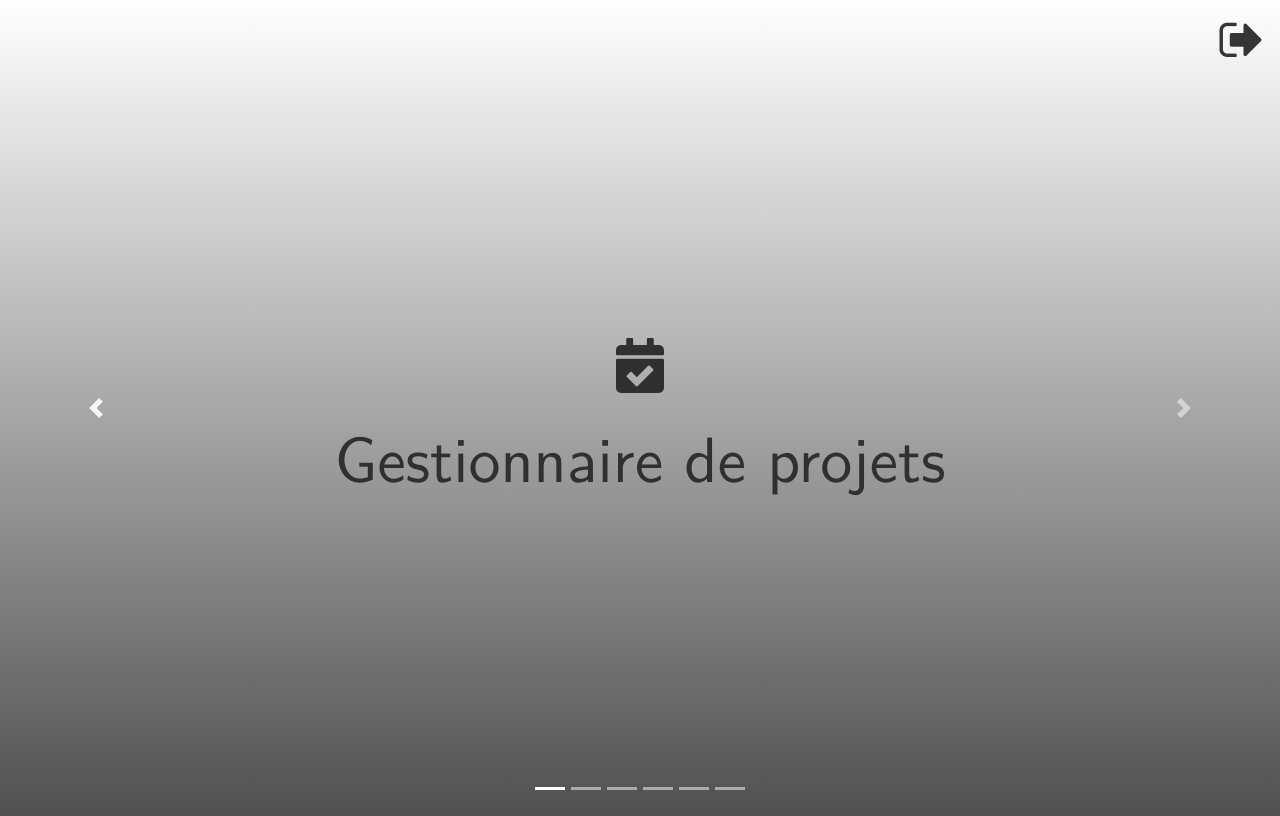
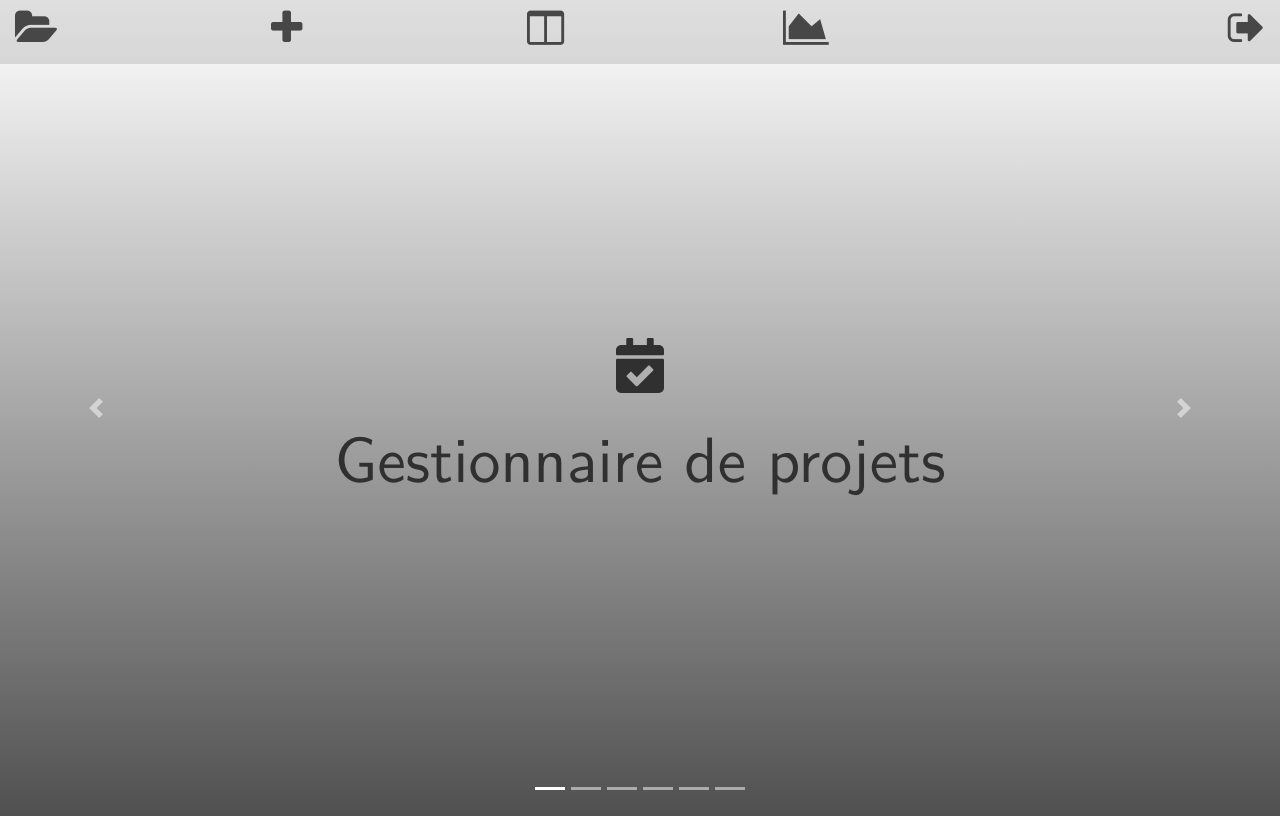
Before and after one commit to houshuanglucie/Web_Group_project, a Django app: page /home/ in a window 1280 px wide. Run offline with Django 3.2, Linux system fonts and the light colour scheme; the visitor is signed in with stand-in values (Sample User, id 1); parts of the project's set-up code (start-up, migrations or seed data) failed here and were passed over; some libraries are stand-ins or nearby versions.

Commit message:
Fix small bugs

```diff
--- a/static/javascript/gantt.js
+++ b/static/javascript/gantt.js
@@ -37,6 +37,8 @@ function initialize_gantt(tasks_by_project){
          n++;
       }
    }
+
+
 }
 
 
@@ -65,6 +67,7 @@ function plot_gantt(){
    timeline = new vis.Timeline(container, null, options);
    timeline.setGroups(groups);
    timeline.setItems(items);
+
 
    // INTERACTIONS
    timeline.on("click", function (properties) {
--- a/taskmanager/templates/taskmanager/graphs/graphs.html
+++ b/taskmanager/templates/taskmanager/graphs/graphs.html
@@ -34,7 +34,6 @@ a:hover {
 <!-- TODO Ameliorer le graphisme -->
 <p>
    <a href={% url 'gantt' %}>Diagramme de Gantt</a> <br/>
-   <a href={% url 'activitydiag' %}>Diagramme d'activités</a><br/>
    <a href={% url 'burndown' %}>Burndown chart</a><br/>
    <a href={% url 'radartask' %}>Radar des tâches</a><br/>
    <a href={% url 'radaractivity' %}>Radar d'activités</a><br/>
--- a/taskmanager/templates/taskmanager/home.html
+++ b/taskmanager/templates/taskmanager/home.html
@@ -20,17 +20,35 @@
 {% block css %}
    <style>
 
-      #disconnect{
-         font-size:3em;
-         color: #353535;
+      .nav_top{
+         font-size:2.5em;
+         color: #474747;
       }
-      #disconnect:hover{
-         font-size: 3.5em;
+      .nav_top:hover{
+         font-size: 3em;
          color: #101010;
       }
 
       .title{
          font-size: 5vw;
+      }
+
+      #navbar_top{
+         position: absolute;
+         top: 0rem;
+         left: 0rem;
+         z-index:1000;
+         width:100%;
+      }
+
+      #navbar_top_back{
+         position: absolute;
+         top: 0rem;
+         left: 0rem;
+         z-index:1000;
+         width:100%;
+         height: 4em;
+         background-color: rgba(175,175,175,0.4);
       }
 
 
@@ -56,11 +74,44 @@
 
 
    <!-- ================ Bouton de déconnexion ================ -->
-   <div style="position: absolute; top: 1rem; right: 1rem; z-index:1000;" class="float-right">
-      <a href="{% url "disconnect" %}">
-         <i id="disconnect" class="fa fa-sign-out"></i>
-      </a>
+   <div id="navbar_top_back" class="container-fluid"></div>
+
+   <div id="navbar_top" class="container-fluid py-2">
+      <div class="row">
+         <div class="col">
+            <a href="{% url "projects" %}">
+               <i class="nav_top fa fa-folder-open"></i>
+            </a>
+         </div>
+
+         <div class="col">
+            <a href="{% url "newproject" %}">
+               <i class="nav_top fa fa-plus"></i>
+            </a>
+         </div>
+
+         <div class="col">
+            <a href="{% url "dashboard" %}">
+               <i class="nav_top fa fa-columns"></i>
+            </a>
+         </div>
+
+         <div class="col">
+            <a href="{% url "graphs" %}">
+               <i class="nav_top fa fa-area-chart"></i>
+            </a>
+         </div>
+
+         <div class="col text-right">
+            <a href="{% url "disconnect" %}">
+               <i class="nav_top fa fa-sign-out"></i>
+            </a>
+         </div>
+
+
+      </div>
    </div>
+
 
 
 
--- a/taskmanager/views_graph.py
+++ b/taskmanager/views_graph.py
@@ -72,8 +72,8 @@ def gantt(request):
             project_id = task.project.id,
             name = task.name,
             id_task = task.id,
-            start = int(format(task.start_date, 'U')),
-            end = int(format(task.due_date, 'U'))
+            start = int(format(task.start_date, 'U'))*1000,
+            end = int(format(task.due_date, 'U'))*1000
             ) for task in tasks]
 
         tasks_by_project_data = dict(project = project.name , tasks = tasks_list)
--- a/templates/base.html
+++ b/templates/base.html
@@ -9,7 +9,8 @@
 	<meta name="viewport" content="width=device-width, initial-scale=1.0">
 	<link rel="stylesheet" href={% static 'style.css'%} />
 	<link rel="stylesheet" href="https://maxcdn.bootstrapcdn.com/bootstrap/4.4.1/css/bootstrap.min.css">
-	<link rel="stylesheet" href="http://netdna.bootstrapcdn.com/font-awesome/4.0.3/css/font-awesome.min.css">
+	<link rel="stylesheet" href="https://maxcdn.bootstrapcdn.com/font-awesome/4.3.0/css/font-awesome.min.css">
+
 	{% block css %} {% endblock %}
 	<script src="https://ajax.googleapis.com/ajax/libs/jquery/3.4.1/jquery.min.js"></script>
 	<script src="https://cdnjs.cloudflare.com/ajax/libs/popper.js/1.16.0/umd/popper.min.js"></script>
--- a/templates/header.html
+++ b/templates/header.html
@@ -8,7 +8,7 @@
    <meta name="viewport" content="width=device-width, initial-scale=1.0">
    <link rel="stylesheet" href={% static 'style.css'%} />
    <link rel="stylesheet" href="https://maxcdn.bootstrapcdn.com/bootstrap/4.4.1/css/bootstrap.min.css">
-   <link rel="stylesheet" href="http://netdna.bootstrapcdn.com/font-awesome/4.0.3/css/font-awesome.min.css">
+	<link rel="stylesheet" href="https://maxcdn.bootstrapcdn.com/font-awesome/4.3.0/css/font-awesome.min.css">
 
    <script src="https://ajax.googleapis.com/ajax/libs/jquery/3.4.1/jquery.min.js"></script>
    <script src="https://cdnjs.cloudflare.com/ajax/libs/popper.js/1.16.0/umd/popper.min.js"></script>
```
Also changed, not shown: db.json (+1 -1 lines).
